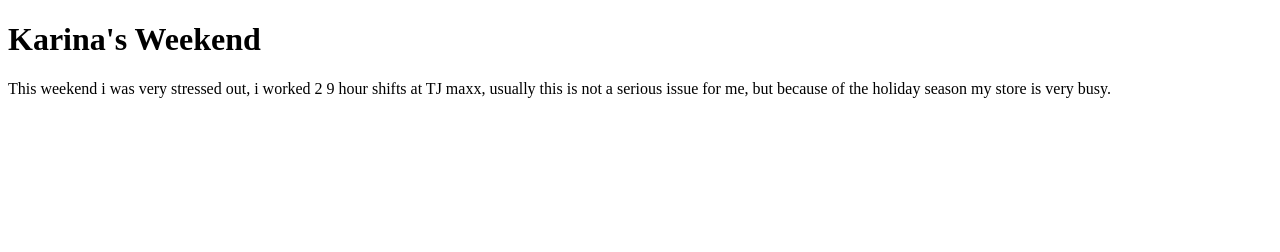
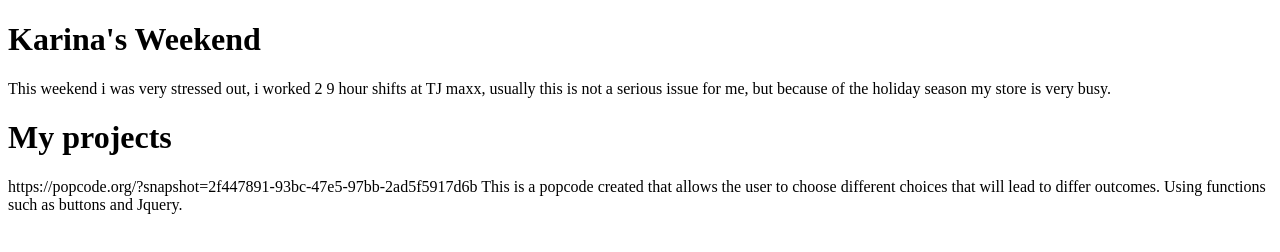
Before and after one commit to KarinaN0518/karinaportfolio.github.io, a plain HTML site: page index.html in a window 1280 px wide. Drawn offline with Linux system fonts and the light colour scheme.

Commit message:
Update index.html

```diff
--- a/index.html
+++ b/index.html
@@ -7,5 +7,9 @@
     <body>
       <h1> Karina's Weekend </h1>
       This weekend i was very stressed out, i worked 2 9 hour shifts at TJ maxx, usually this is not a serious issue for me, but because of the holiday season my store is very busy.
+        <h1>My projects </h1>
+    https://popcode.org/?snapshot=2f447891-93bc-47e5-97bb-2ad5f5917d6b
+    This is a popcode created that allows the user to choose different choices that will lead to differ outcomes. Using functions such as buttons and Jquery.
     </body>
+
 </html>
```
